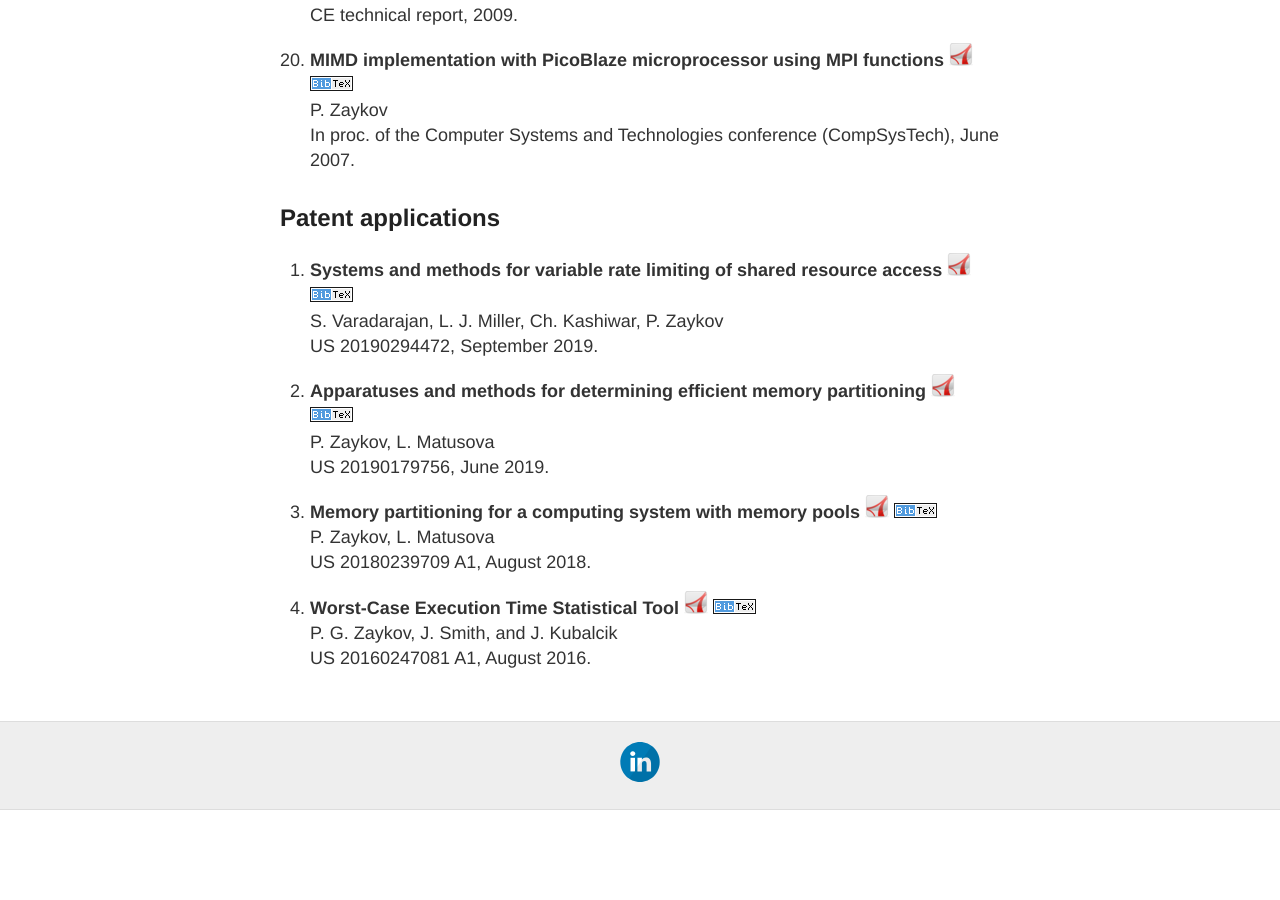
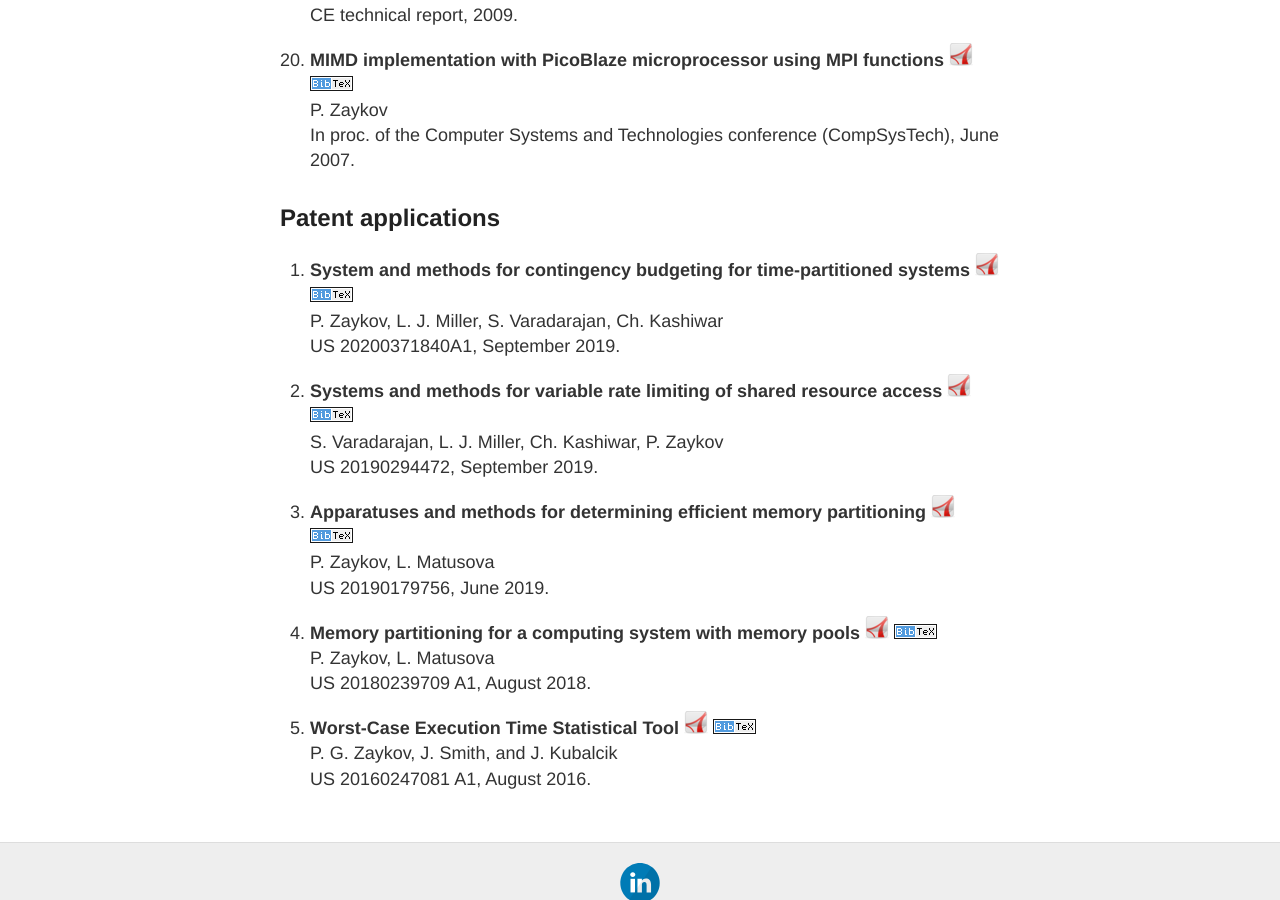
Before and after one commit to zaykov/web-page, a Jekyll site: the page built from publications.md, in a window 1280 px wide and 900 px high, scrolled down 2880 px. Built offline with Jekyll 4.4.1, drawn with Linux system fonts in a browser that asks for light colours; comment, search, counter and statistics services are not loaded; before the commit the page ends 3690 px from its top, so only the background shows below that.

Commit message:
Contingency budgetting was added.

```diff
--- a/publications.md
+++ b/publications.md
@@ -157,8 +157,17 @@ P. Zaykov <br>
 In proc. of the Computer Systems and Technologies conference (CompSysTech), June 2007.
 
 ## Patent applications
+
+1. **System and methods for contingency budgeting for time-partitioned systems**
+<a href="https://www.freepatentsonline.com/20200371840.pdf" target_blank> <img src="{{ site.url }}/images/pdf.png"></a>
+<a href="{{ site.url }}/publications/bib/zaykov-2020-contingency.bib" target="_blank"><img src="{{ site.url }}/images/bibtex.png"></a>
+<br>
+P. Zaykov, L. J. Miller, S. Varadarajan, Ch. Kashiwar<br>
+US 20200371840A1, September 2019.
+
+
 1. **Systems and methods for variable rate limiting of shared resource access**
-<a href="http://www.freepatentsonline.com/20190294472.pdf" target_blank> <img src="{{ site.url }}/images/pdf.png"></a>
+<a href="https://www.freepatentsonline.com/20190294472.pdf" target_blank> <img src="{{ site.url }}/images/pdf.png"></a>
 <a href="{{ site.url }}/publications/bib/zaykov-2019-ratelimit.bib" target="_blank"><img src="{{ site.url }}/images/bibtex.png"></a>
 <br>
 S. Varadarajan, L. J. Miller, Ch. Kashiwar, P. Zaykov<br>
@@ -166,7 +175,7 @@ US 20190294472, September 2019.
 
 
 1. **Apparatuses and methods for determining efficient memory partitioning**
-<a href="http://www.freepatentsonline.com/20190179756.pdf" target_blank> <img src="{{ site.url }}/images/pdf.png"></a>
+<a href="https://www.freepatentsonline.com/20190179756.pdf" target_blank> <img src="{{ site.url }}/images/pdf.png"></a>
 <a href="{{ site.url }}/publications/bib/zaykov-2019-mempart.bib" target="_blank"><img src="{{ site.url }}/images/bibtex.png"></a>
 <br>
 P. Zaykov, L. Matusova<br>
@@ -174,7 +183,7 @@ US 20190179756, June 2019.
 
 
 1. **Memory partitioning for a computing system with memory pools**
-<a href="http://www.freepatentsonline.com/20180239709.pdf" target_blank> <img src="{{ site.url }}/images/pdf.png"></a>
+<a href="https://www.freepatentsonline.com/20180239709.pdf" target_blank> <img src="{{ site.url }}/images/pdf.png"></a>
 <a href="{{ site.url }}/publications/bib/zaykov-2018-mempools.bib" target="_blank"><img src="{{ site.url }}/images/bibtex.png"></a>
 <br>
 P. Zaykov, L. Matusova<br>
@@ -182,7 +191,7 @@ US 20180239709 A1, August 2018.
 
 
 1. **Worst-Case Execution Time Statistical Tool**
-<a href="http://www.freepatentsonline.com/20160247081.pdf" target_blank> <img src="{{ site.url }}/images/pdf.png"></a>
+<a href="https://www.freepatentsonline.com/20160247081.pdf" target_blank> <img src="{{ site.url }}/images/pdf.png"></a>
 <a href="{{ site.url }}/publications/bib/zaykov-2016-upsto.bib" target="_blank"><img src="{{ site.url }}/images/bibtex.png"></a>
 <br>
 P. G. Zaykov, J. Smith, and J. Kubalcik<br>
```
Also changed, not shown: publications/bib/zaykov-2020-contingency.bib (added, +7 -0 lines).
